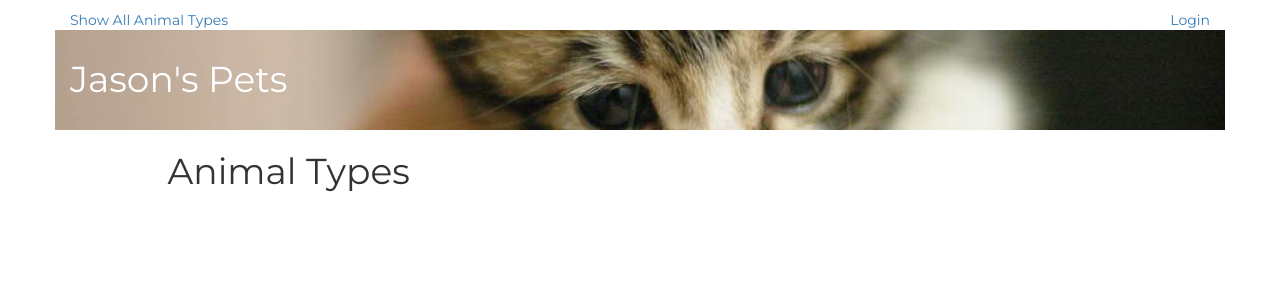
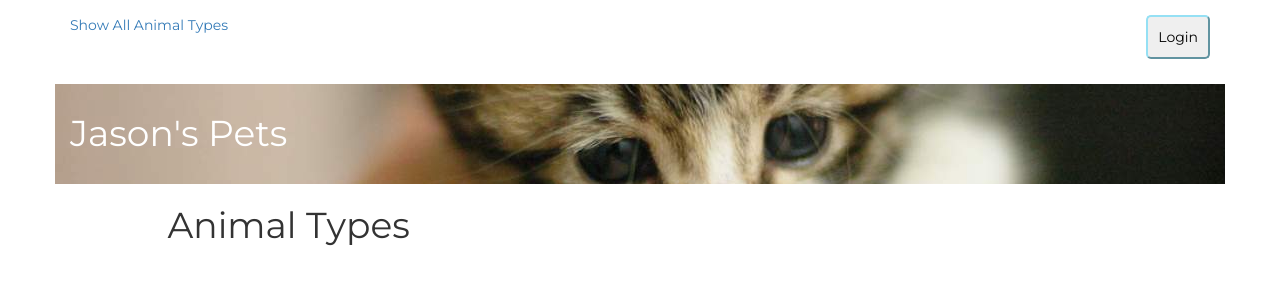
Before and after one commit to jasonbodman/petstore, a Flask app: page / in a window 1280 px wide. Shown: the top 300 px of the page. Run offline with Flask 2, Linux system fonts and the light colour scheme; data that the repository does not hold is empty; some libraries are stand-ins or nearby versions.

Commit message:
replace link with login button

```diff
--- a/static/styles.css
+++ b/static/styles.css
@@ -22,6 +22,11 @@ h3 {
   border-width: 2px;
   color: #000000;
   border-radius: 5px;
+}
+
+.top-links {
+  padding-top: 15px;
+  padding-bottom: 25px;
 }
 
 .banner {
--- a/templates/header.html
+++ b/templates/header.html
@@ -1,12 +1,16 @@
-<div class="row padding-top">
+<div class="row top-links">
   <div class="col-md-6 col-sm-6 col-xs-6 text-left">
     <a href="{{url_for('showTypes')}}">Show All Animal Types</a>
   </div>
   <div class="col-md-6 col-sm-6 col-xs-6 text-right">
         {%if 'username' not in session %}
-    <a href="{{url_for('showLogin')}}">Login</a>
+    <a href="{{url_for('showLogin')}}">
+      <button class="button-edits">Login</button>
+    </a>
     {% else %}
-    <a href="{{url_for('disconnect')}}">Logout</a>
+    <a href="{{url_for('disconnect')}}">
+      <button class="button-edits">Logout</button>
+    </a>
     {% endif %}
   </div>
 </div>
```
